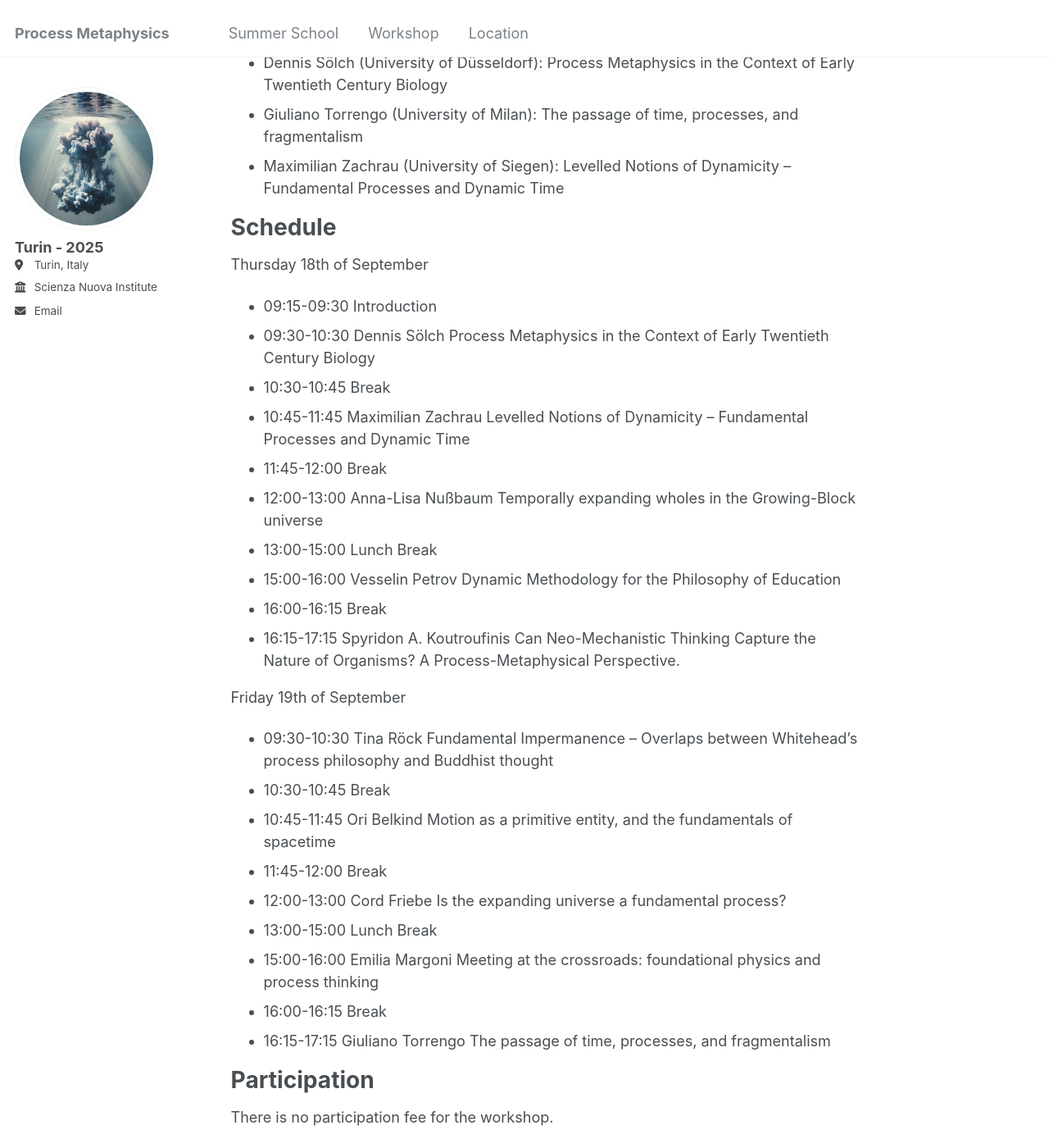
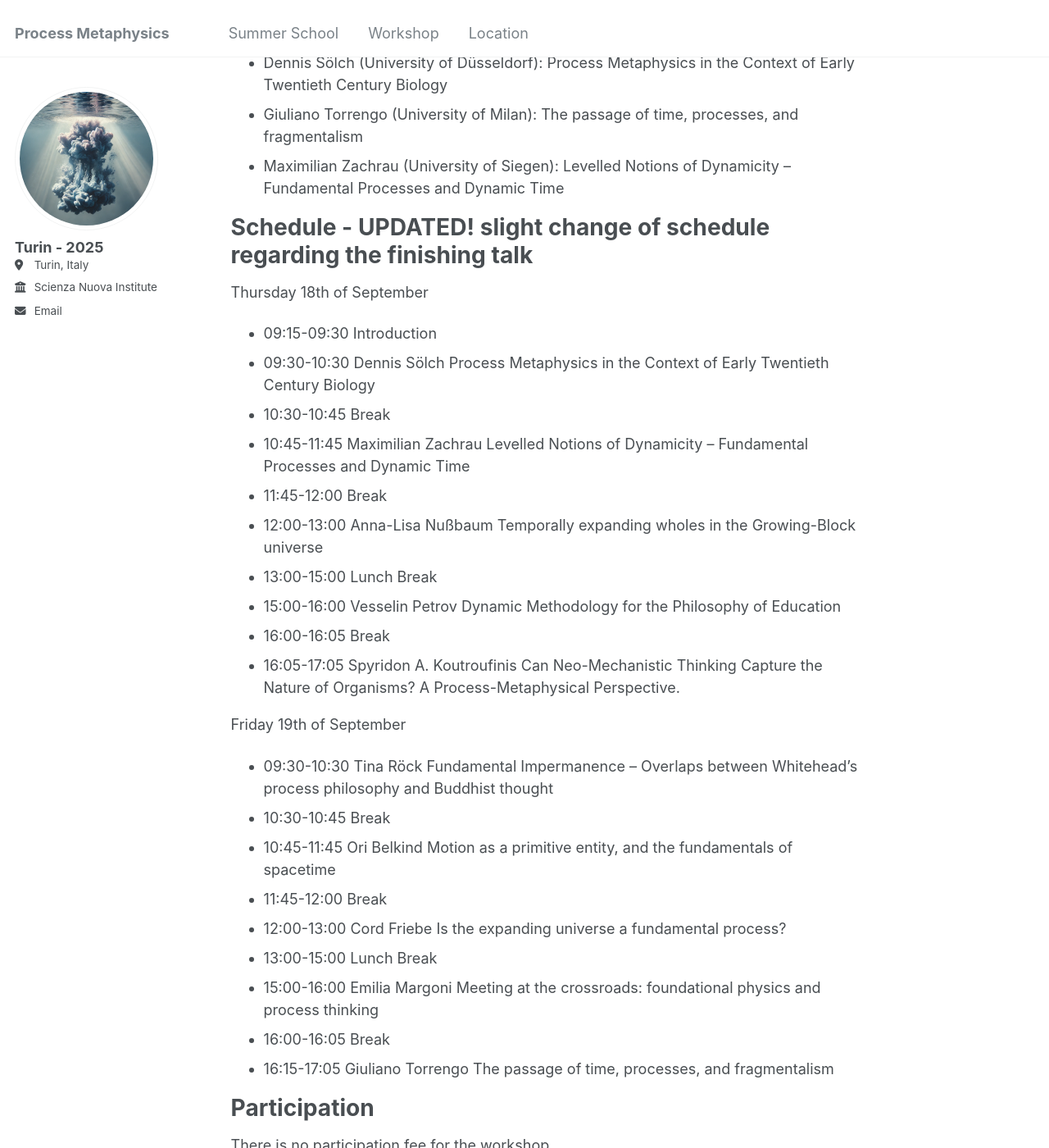
Before and after one commit to k1ssndr/turin2025, a Jekyll site: the page built from _pages/workshop.md, in a window 1280 px wide and 1400 px high, scrolled down 1917 px. Shown: the whole window at 82% size. Built offline with Jekyll 4.4.1, drawn with Linux system fonts in a browser that asks for light colours.

Commit message:
Update workshop.md

```diff
--- a/_pages/workshop.md
+++ b/_pages/workshop.md
@@ -37,7 +37,7 @@ Presenters
 - Giuliano Torrengo (University of Milan): The passage of time, processes, and fragmentalism
 - Maximilian Zachrau (University of Siegen): Levelled Notions of Dynamicity – Fundamental Processes and Dynamic Time
 
-Schedule
+Schedule  -  UPDATED! slight change of schedule regarding the finishing talk
 ======
 
 Thursday 18th of September
@@ -50,8 +50,8 @@ Thursday 18th of September
 - 12:00-13:00	Anna-Lisa Nußbaum	Temporally expanding wholes in the Growing-Block universe
 - 13:00-15:00	Lunch Break
 - 15:00-16:00	Vesselin Petrov	Dynamic Methodology for the Philosophy of Education
-- 16:00-16:15	Break
-- 16:15-17:15	Spyridon A. Koutroufinis	Can Neo-Mechanistic Thinking Capture the Nature of Organisms? A Process-Metaphysical Perspective.
+- 16:00-16:05	Break
+- 16:05-17:05	Spyridon A. Koutroufinis	Can Neo-Mechanistic Thinking Capture the Nature of Organisms? A Process-Metaphysical Perspective.
 
 Friday 19th of September
 
@@ -62,8 +62,8 @@ Friday 19th of September
 - 12:00-13:00	Cord Friebe	Is the expanding universe a fundamental process?
 - 13:00-15:00	Lunch Break
 - 15:00-16:00	Emilia Margoni	Meeting at the crossroads: foundational physics and process thinking
-- 16:00-16:15	Break
-- 16:15-17:15	Giuliano Torrengo	The passage of time, processes, and fragmentalism
+- 16:00-16:05	Break
+- 16:15-17:05	Giuliano Torrengo	The passage of time, processes, and fragmentalism
 
 Participation
 ======
```
